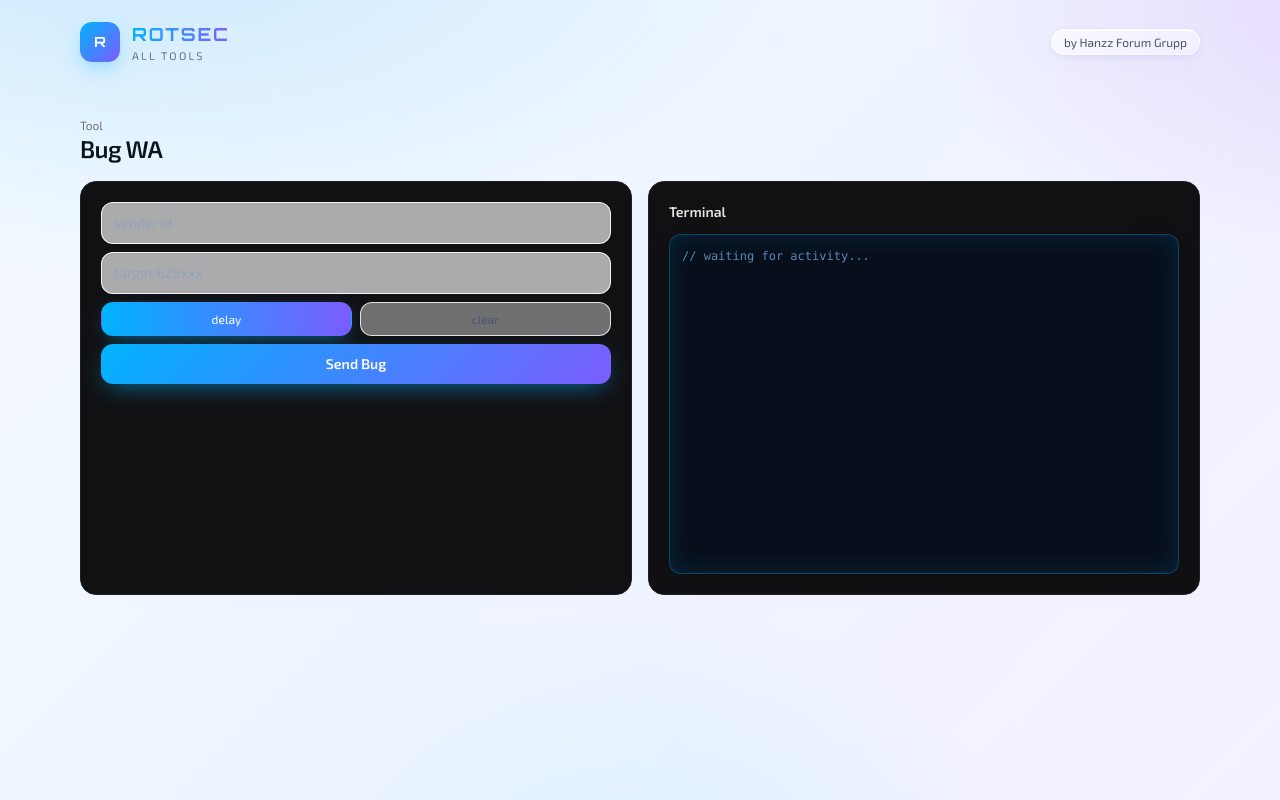
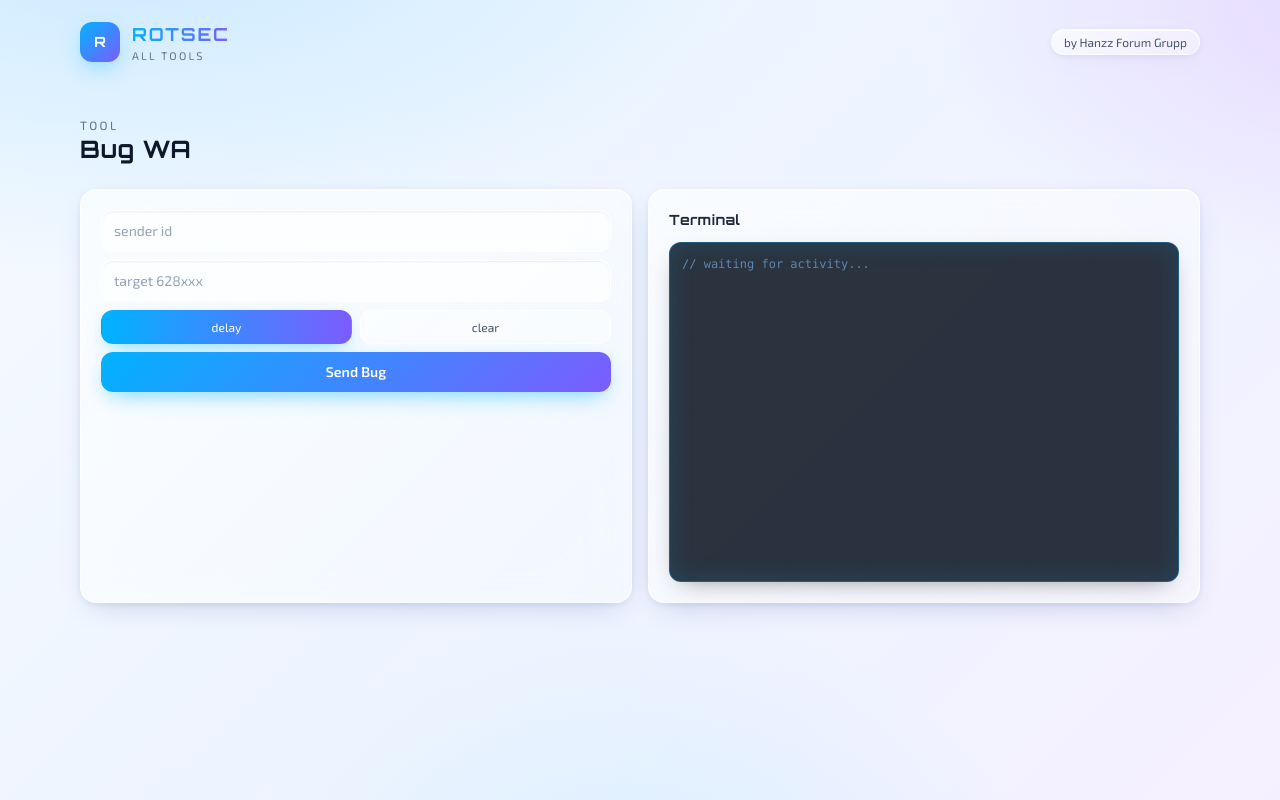
Before and after one commit to hanzcodereal/prokit, a Next.js app: page /t/bug in a window 1280 px wide. Built offline with nearby package versions, Linux system fonts and the light colour scheme.

Commit message:
Update page.tsx

```diff
--- a/src/app/t/[slug]/page.tsx
+++ b/src/app/t/[slug]/page.tsx
@@ -35,11 +35,8 @@ export default function ToolPage({ params }: { params: { slug: string } }) {
       });
       const data = await res.json();
       setResult(data);
-      if (data && data.status) {
-        addLog("ok", `${tool.slug} ok · ${data.time || ""}`);
-      } else {
-        addLog("err", `${tool.slug} fail · ${(data && data.error) || "unknown"}`);
-      }
+      if (data && data.status) addLog("ok", `${tool.slug} ok · ${data.time || ""}`);
+      else addLog("err", `${tool.slug} fail · ${(data && data.error) || "unknown"}`);
     } catch (e: any) {
       addLog("err", `${tool.slug} error · ${e?.message || "network"}`);
     }
@@ -49,13 +46,13 @@ export default function ToolPage({ params }: { params: { slug: string } }) {
     <main className="min-h-screen">
       <Header />
       <section className="mx-auto w-full max-w-6xl px-4 pb-16">
-        <div className="mb-4">
-          <div className="text-xs text-neutral-500">Tool</div>
-          <h1 className="text-2xl font-semibold tracking-tight">{tool.title}</h1>
+        <div className="mb-6">
+          <div className="text-xs uppercase tracking-[0.2em] text-slate-500">Tool</div>
+          <h1 className="font-orbitron text-2xl font-bold tracking-wide text-slate-900">{tool.title}</h1>
         </div>
 
         <div className="grid grid-cols-1 gap-4 lg:grid-cols-2">
-          <div className="rounded-2xl border border-[#1f1f24] bg-[#111114] p-5">
+          <div className="glass rounded-2xl p-5">
             <ToolForm
               fields={tool.fields}
               buttonLabel={tool.buttonLabel}
@@ -64,12 +61,14 @@ export default function ToolPage({ params }: { params: { slug: string } }) {
             />
             <ResultView result={result} />
           </div>
-          <div className="rounded-2xl border border-[#1f1f24] bg-[#111114] p-5">
-            <div className="mb-3 text-sm font-semibold text-neutral-200">Terminal</div>
+          <div className="glass rounded-2xl p-5">
+            <div className="mb-3 font-orbitron text-sm font-semibold tracking-wide text-slate-800">
+              Terminal
+            </div>
             <TerminalLog logs={logs} />
           </div>
         </div>
       </section>
     </main>
   );
-                        }
+}
```
